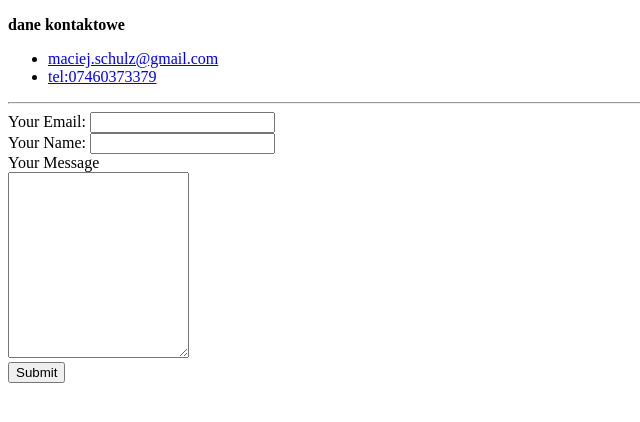
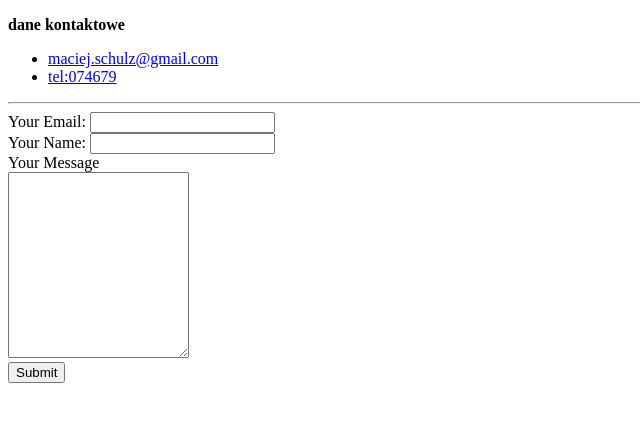
Before and after one commit to los1041/maciek, a plain HTML site: page dane kontaktowe.html in a window 1280 px wide. Shown: the full height of the page, 0-640 px from the left. Drawn offline with Linux system fonts and the light colour scheme.

Commit message:
Update dane kontaktowe.html

```diff
--- a/dane kontaktowe.html
+++ b/dane kontaktowe.html
@@ -8,7 +8,7 @@
     <p><strong>dane kontaktowe</strong></p>
     <ul>
         <li><a href="mailto:maciej.schulz@gmail.com">maciej.schulz@gmail.com</a></li>
-        <li><a href="tel:07460373379">tel:07460373379</a></li>
+        <li><a href="tel:0746079">tel:074679</a></li>
     </ul>
 <hr>
 <form action='mailto:maciej.schulz@gmail.com' method="post" enctype="text/plain"> <!--action tels how to submit a form data ,method post to sent as data -->
```
